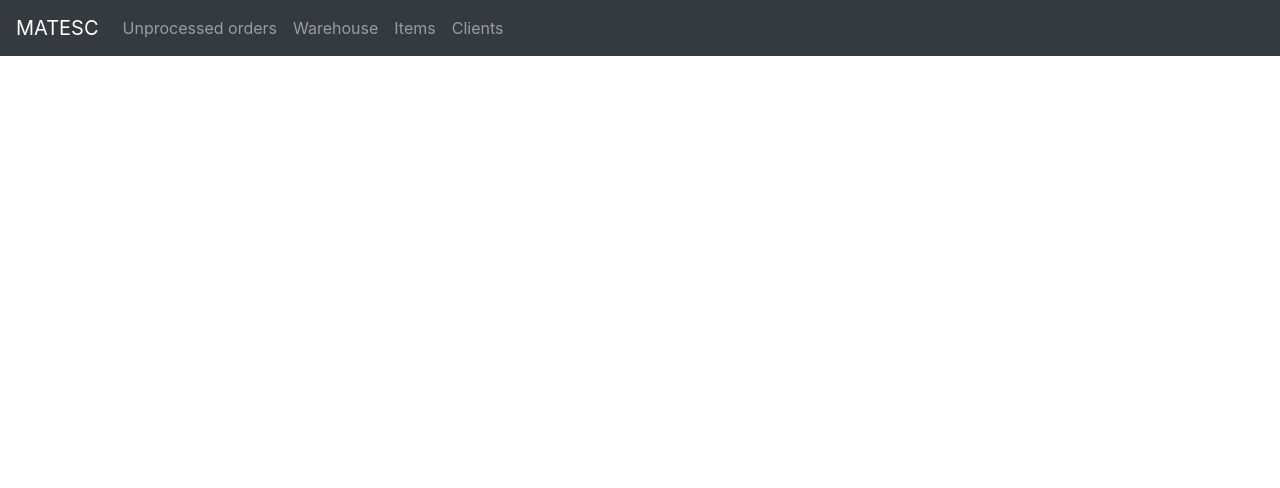
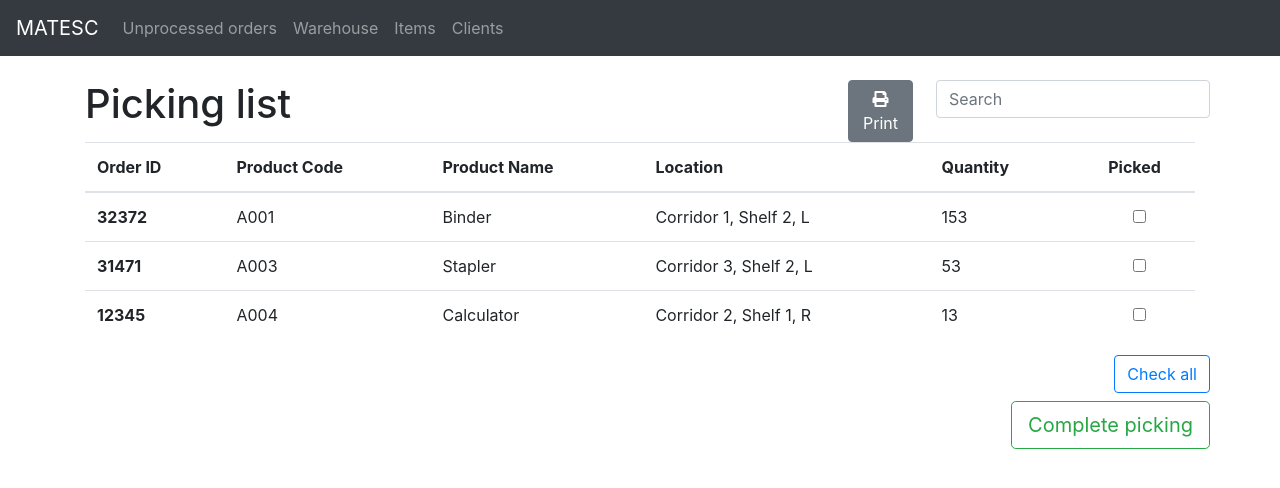
Before and after one commit to rafaeldamasceno/SINF1819, a React (Create React App) app in the folder matesc/: page /picking-list in a window 1280 px wide. Shown: the top 488 px of the page. Built offline with nearby package versions, Linux system fonts and the light colour scheme; no server answers.

Commit message:
Picking list is done!

```diff
--- a/matesc/public/index.html
+++ b/matesc/public/index.html
@@ -3,6 +3,7 @@
   <head>
     <meta charset="utf-8">
     <link rel="shortcut icon" href="%PUBLIC_URL%/favicon.ico">
+    <link rel="stylesheet" href="https://use.fontawesome.com/releases/v5.5.0/css/all.css" integrity="sha384-B4dIYHKNBt8Bc12p+WXckhzcICo0wtJAoU8YZTY5qE0Id1GSseTk6S+L3BlXeVIU" crossorigin="anonymous">
     <meta name="viewport" content="width=device-width, initial-scale=1, shrink-to-fit=no">
     <meta name="theme-color" content="#000000">
     <!--
--- a/matesc/src/App.js
+++ b/matesc/src/App.js
@@ -13,6 +13,8 @@ import {
 } from 'reactstrap';
 import UnprocessedOrders from './components/UnprocessedOrders';
 import OrderContent from './components/OrderContent';
+import PickingList from './components/PickingList';
+
 
 const AppContext = React.createContext();
 export const AppProvider = AppContext.Provider;
@@ -78,6 +80,7 @@ class App extends Component {
         </Button> */}
             <Route path='/unprocessed-orders' component={UnprocessedOrders} />
             <Route path='/order-content' component={OrderContent} />
+            <Route path='/picking-list' component={PickingList} />
           </React.Fragment>
         </BrowserRouter>
       </AppProvider>
--- /dev/null
+++ b/matesc/src/components/PickingList.js
@@ -0,0 +1,73 @@
+import React, { Component } from 'react';
+import {
+    Container,
+    Row,
+    Col,
+    Input,
+    Table,
+    Button
+} from 'reactstrap';
+
+class PickingList extends Component {
+    render() {
+        return (<Container>
+            <Row>
+                <Col>
+                    <h1>Picking list</h1>
+                </Col>
+                <Col xs='1' className='ml-auto mr-2'>
+                   <Button><i class="fas fa-print"></i> Print</Button>
+                </Col>
+                <Col xs='0' className='ml-auto'>
+                    <Input type='text' placeholder='Search'></Input>
+                </Col>
+            </Row>
+            <Table>
+                <thead>
+                    <tr>
+                        <th>Order ID</th>
+                        <th>Product Code</th>
+                        <th>Product Name</th>
+                        <th>Location</th>
+                        <th>Quantity</th>
+                        <th className='text-center'>Picked</th>
+                    </tr>
+                </thead>
+                <tbody>
+                    <tr>
+                        <th scope="row">32372</th>
+                        <td>A001</td>
+                        <td>Binder</td>
+                        <td>Corridor 1, Shelf 2, L</td>
+                        <td>153</td>
+                        <td className='text-center pl-5'><Input type='checkbox'></Input></td>
+                    </tr>
+                    <tr>
+                        <th scope="row">31471</th>
+                        <td>A003</td>
+                        <td>Stapler</td>
+                        <td>Corridor 3, Shelf 2, L</td>
+                        <td>53</td>
+                        <td className='text-center pl-5'><Input type='checkbox'></Input></td>
+                    </tr>
+                    <tr>
+                        <th scope="row">12345</th>
+                        <td>A004</td>
+                        <td>Calculator</td>
+                        <td>Corridor 2, Shelf 1, R</td>
+                        <td>13</td>
+                        <td className='text-center pl-5'><Input type='checkbox'></Input></td>
+                    </tr>
+                </tbody>
+            </Table>
+            <Row>
+                <Button outline color='primary' className='float-right ml-auto mb-2'>Check all</Button>
+            </Row>
+            <Row>
+                <Button outline color='success' size='lg' className='float-right ml-auto'>Complete picking</Button>
+            </Row>
+        </Container>)
+    }
+}
+
+export default PickingList;
```
